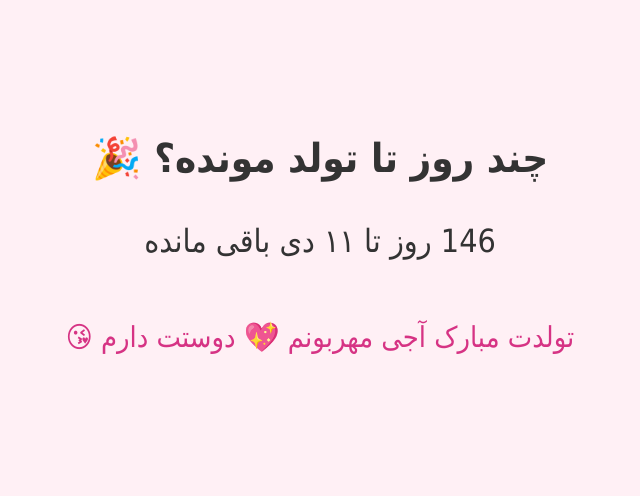
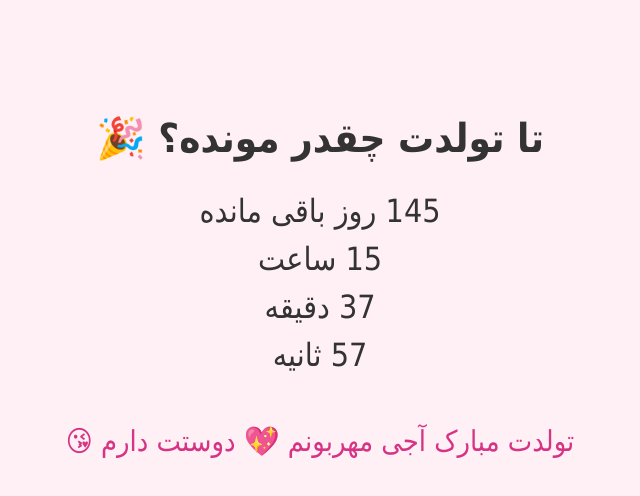
Before and after one commit to Mohamadrezayazdani/happy-birthday-eli-, a plain HTML site: page index.html in a window 1280 px wide. Shown: the whole page, without its empty margins (320-960 px from the left). Drawn offline with Linux system fonts and the light colour scheme.

Commit message:
Update index.html

```diff
--- a/index.html
+++ b/index.html
@@ -10,25 +10,40 @@
       text-align: center;
       background-color: #fff0f5;
       color: #333;
-      padding-top: 100px;
+      padding-top: 80px;
     }
+
     h1 {
       font-size: 2.5em;
-      margin-bottom: 40px;
+      margin-bottom: 30px;
     }
-    #countdown {
+
+    .countdown {
       font-size: 2em;
-      margin-bottom: 60px;
+      margin-bottom: 20px;
     }
+
+    .unit {
+      margin: 10px 0;
+    }
+
     .message {
+      margin-top: 50px;
       font-size: 1.8em;
       color: #d63384;
     }
   </style>
 </head>
 <body>
-  <h1>چند روز تا تولد مونده؟ 🎉</h1>
-  <div id="countdown">...</div>
+  <h1>تا تولدت چقدر مونده؟ 🎉</h1>
+
+  <div class="countdown">
+    <div class="unit" id="days">در حال بارگذاری...</div>
+    <div class="unit" id="hours"></div>
+    <div class="unit" id="minutes"></div>
+    <div class="unit" id="seconds"></div>
+  </div>
+
   <div class="message">تولدت مبارک آجی مهربونم 💖 دوستت دارم 😘</div>
 
   <script>
@@ -36,22 +51,31 @@
       const now = new Date();
       const currentYear = now.getFullYear();
 
-      // تولد در ۱۱ دی (معادل 31 دسامبر)
+      // تولد در ۱۱ دی = 31 دسامبر میلادی
       let birthday = new Date(`${currentYear}-12-31T00:00:00`);
 
-      // اگر امروز بعد از ۱۱ دی باشه، برای سال بعد تنظیم کن
       if (now > birthday) {
         birthday = new Date(`${currentYear + 1}-12-31T00:00:00`);
       }
 
-      const diffTime = birthday - now;
-      const diffDays = Math.ceil(diffTime / (1000 * 60 * 60 * 24));
+      const diff = birthday - now;
 
-      document.getElementById("countdown").textContent =
-        `${diffDays} روز تا ۱۱ دی باقی مانده`;
+      const totalSeconds = Math.floor(diff / 1000);
+      const days = Math.floor(totalSeconds / (3600 * 24));
+      const hours = Math.floor((totalSeconds % (3600 * 24)) / 3600);
+      const minutes = Math.floor((totalSeconds % 3600) / 60);
+      const seconds = totalSeconds % 60;
+
+      document.getElementById("days").textContent = `${days} روز باقی مانده`;
+      document.getElementById("hours").textContent = `${hours} ساعت`;
+      document.getElementById("minutes").textContent = `${minutes} دقیقه`;
+      document.getElementById("seconds").textContent = `${seconds} ثانیه`;
     }
 
+    // اولین بار اجرا
     updateCountdown();
+    // بروزرسانی هر ثانیه
+    setInterval(updateCountdown, 1000);
   </script>
 </body>
 </html>
```
